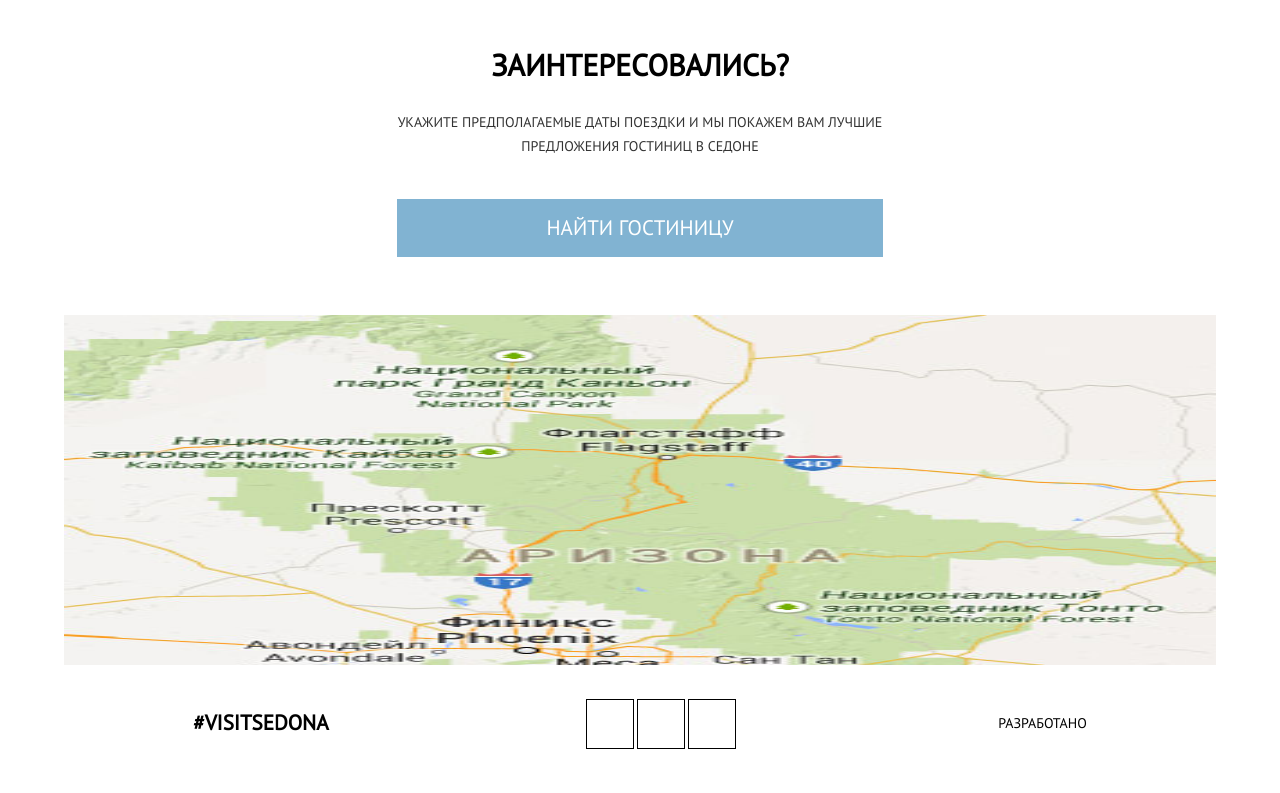
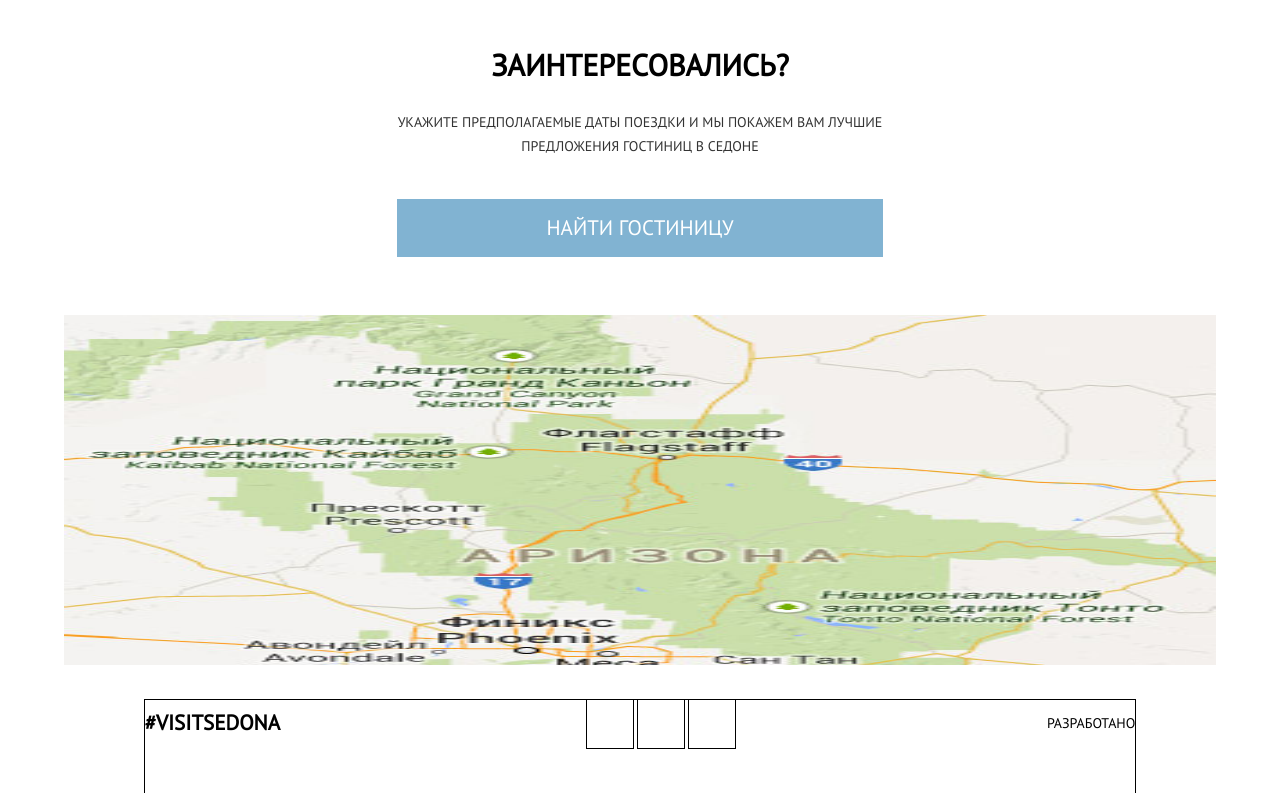
Before and after one commit to Ennitta/64785-sedona, a website: page index.html in a window 1280 px wide. Shown: the part 1888-2681 px from the top of the page. Drawn offline with nearby package versions, Linux system fonts and the light colour scheme; files that its build step writes are made by us from their sources; files whose address does not match are found by name.

Commit message:
Доделала footer

```diff
--- a/sass/blocks/page-footer.scss
+++ b/sass/blocks/page-footer.scss
@@ -4,9 +4,18 @@
   &__wrapper {
 
     @media #{$tablet-width} {
+      outline: 1px solid black;
       margin: 0 auto;
+      padding-left: 35px;
+      padding-right: 77px;
       display: flex;
-      justify-content: space-around;
+      justify-content: space-between;
+    }
+/*???*/
+    @media #{$desctop-width} {
+      width: 86%;
+      padding-left: 0;
+      padding-right: 0;
     }
   }
 
```
